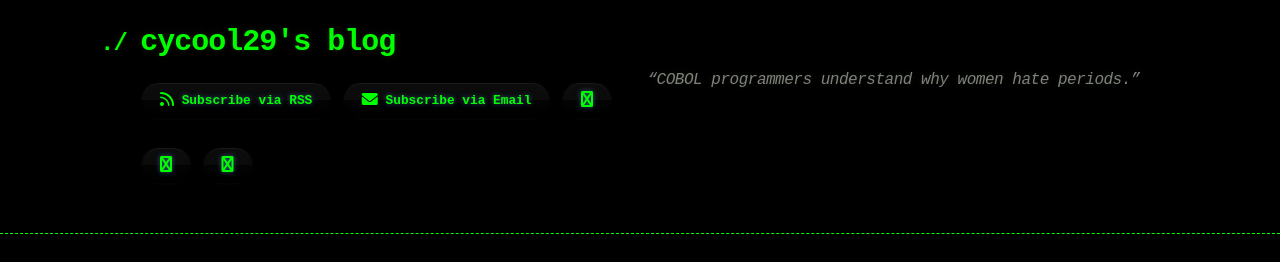
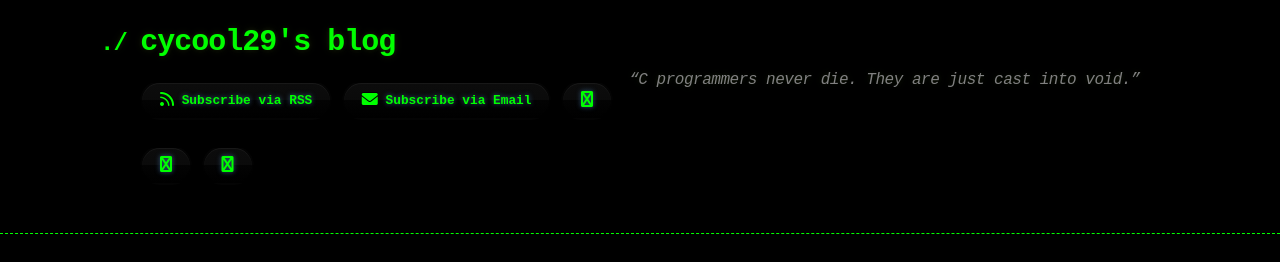
Before and after one commit to cycool29/cycool29.github.io, a Jekyll site: the page built from index.md, in a window 1280 px wide and 900 px high. Shown: the top 262 px of the window. Built offline with Jekyll 4.4.1, drawn with Linux system fonts in a browser that asks for light colours; a style sheet for code colours, icons or effects is not loaded.

Commit message:
Update quotes

```diff
--- a/_config.yml
+++ b/_config.yml
@@ -1,5 +1,5 @@
 title: cycool29's blog
-description: "“COBOL programmers understand why women hate periods.” "
+description: "“C programmers never die. They are just cast into void.” "
 bio: A high school student. Intermediate in Python, Git, Bash. Learning JavaScript. He/Him. "
 author: cycool29
 url: https://cycool29.github.io
```
